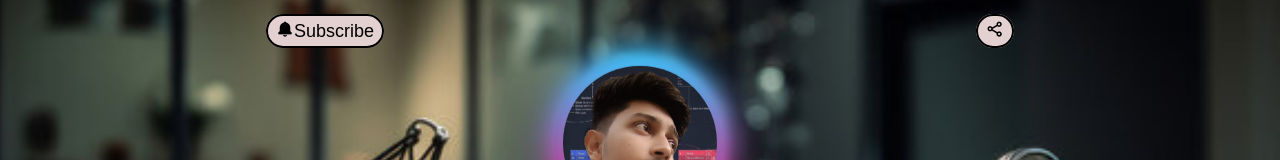
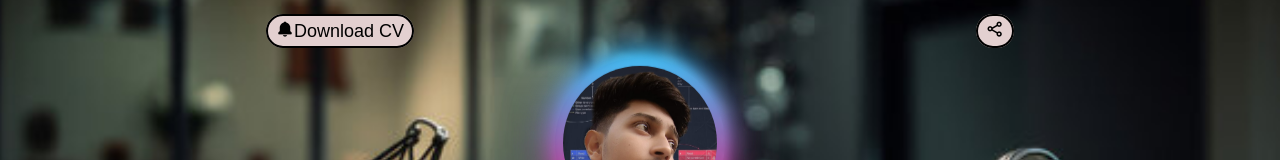
Before and after one commit to depradip/cyberkid_, a plain HTML site: page index.html in a window 1280 px wide. Shown: the top 160 px of the page. Drawn offline with nearby package versions, Linux system fonts and the light colour scheme.

Commit message:
Update index.html

```diff
--- a/index.html
+++ b/index.html
@@ -24,7 +24,7 @@
         <img class="bg-img" src="img/headphone.jpg" alt="avatar">
         <div class="up-sec">
 
-            <button class="subs"><a href="#"><i class='bx bxs-bell'></i>Subscribe</a></button>
+            <button class="subs"><a href="#"><i class='bx bxs-bell'></i>Download CV</a></button>
             <Button class="share"><a href="#"><i class='bx bx-share-alt' ></i></a></Button>
         </div>
 
```
